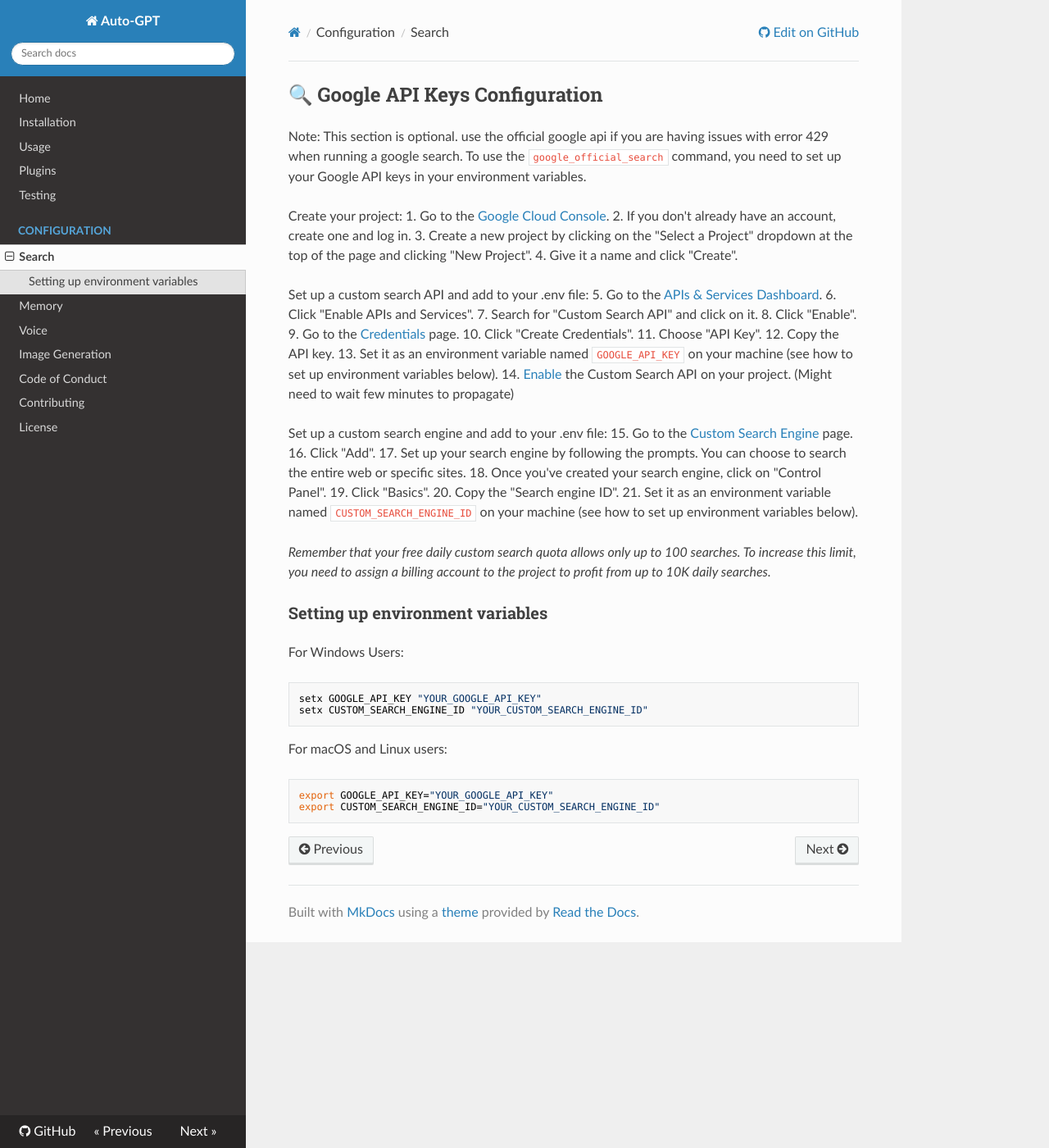
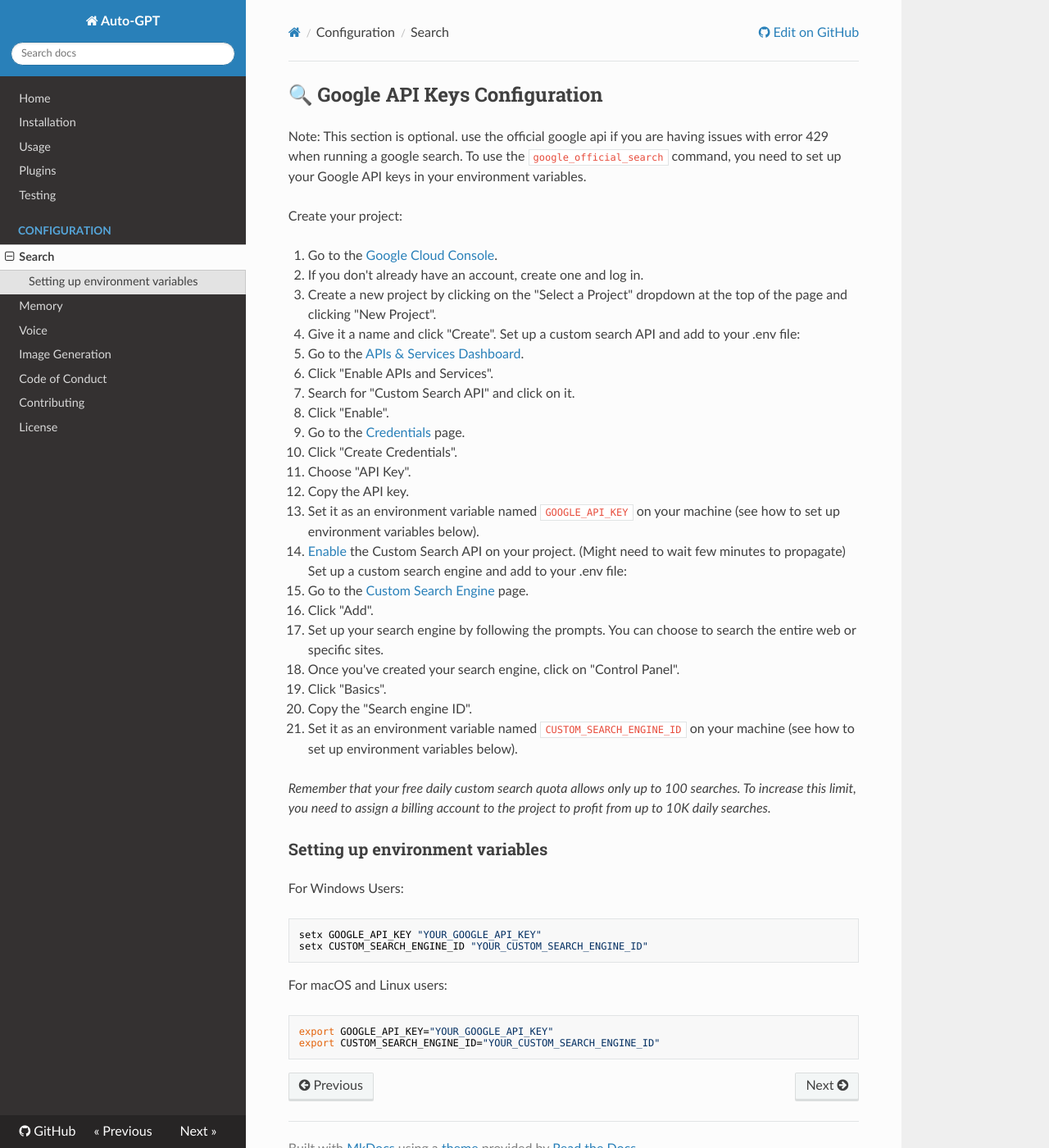
Before and after one commit to Zeus-Aphrodite/autoGPT, an MkDocs documentation site: the page built from docs/configuration/search.md, in a window 1280 px wide and 1400 px high. Shown: the whole window at 82% size. Built offline with MkDocs 1.6.1, drawn with Linux system fonts in a browser that asks for light colours; nearby versions of some CDN libraries.

Commit message:
Fix docs alignment (#3302)

````diff
--- a/docs/configuration/search.md
+++ b/docs/configuration/search.md
@@ -5,11 +5,11 @@
 To use the `google_official_search` command, you need to set up your Google API keys in your environment variables.
 
 Create your project:
+
 1. Go to the [Google Cloud Console](https://console.cloud.google.com/).
 2. If you don't already have an account, create one and log in.
 3. Create a new project by clicking on the "Select a Project" dropdown at the top of the page and clicking "New Project".
 4. Give it a name and click "Create".
-
 Set up a custom search API and add to your .env file:
 5. Go to the [APIs & Services Dashboard](https://console.cloud.google.com/apis/dashboard).
 6. Click "Enable APIs and Services".
@@ -21,7 +21,6 @@
 12. Copy the API key.
 13. Set it as an environment variable named `GOOGLE_API_KEY` on your machine (see how to set up environment variables below).
 14. [Enable](https://console.developers.google.com/apis/api/customsearch.googleapis.com) the Custom Search API on your project. (Might need to wait few minutes to propagate)
-
 Set up a custom search engine and add to your .env file:
 15. Go to the [Custom Search Engine](https://cse.google.com/cse/all) page.
 16. Click "Add".
--- a/docs/usage.md
+++ b/docs/usage.md
@@ -1,25 +1,33 @@
 # Usage
 
-1. Open a terminal and run the startup script:
-    * On Linux/MacOS:
-        ``` shell
-        ./run.sh
-        ```
-    * On Windows:
-        ``` shell
-        .\run.bat
-        ```
-    * Using Docker:
-        ``` shell
-        docker-compose run --rm auto-gpt
-        ```
-    Running with `--help` lists all the possible command line arguments you can pass:
-    ``` shell
-    ./run.sh --help
+Open a terminal and run the startup script:
 
-    # or with docker
-    docker-compose run --rm auto-gpt --help
-    ```
+- On Linux/MacOS:
+
+``` shell
+./run.sh
+```
+
+- On Windows:
+
+``` shell
+.\run.bat
+```
+
+- Using Docker:
+
+``` shell
+docker-compose run --rm auto-gpt
+```
+
+Running with `--help` lists all the possible command line arguments you can pass:
+
+``` shell
+./run.sh --help
+
+# or with docker
+docker-compose run --rm auto-gpt --help
+```
 
 2. After each response from Auto-GPT, choose from the options to authorize command(s),
 exit the program, or provide feedback to the AI.
@@ -34,17 +42,17 @@
 > Replace anything in angled brackets (<>) to a value you want to specify
 
 * View all available command line arguments
-    ``` shell
-    python -m autogpt --help
-    ```
+``` shell
+python -m autogpt --help
+```
 * Run Auto-GPT with a different AI Settings file
-    ``` shell
-    python -m autogpt --ai-settings <filename>
-    ```
+``` shell
+python -m autogpt --ai-settings <filename>
+```
 * Specify a memory backend
-    ``` shell
-    python -m autogpt --use-memory  <memory-backend>
-    ```
+``` shell
+python -m autogpt --use-memory  <memory-backend>
+```
 
 > **NOTE**: There are shorthands for some of these flags, for example `-m` for `--use-memory`. Use `python -m autogpt --help` for more information
 
@@ -65,9 +73,9 @@
 
 1. Run the `autogpt` python module in your terminal:
 
-    ``` shell
-    python -m autogpt --continuous
-    ```
+``` shell
+python -m autogpt --continuous
+```
 
 2. To exit the program, press Ctrl + C
 
````
Also changed, not shown: docs/installation.md (+20 -19 lines).
